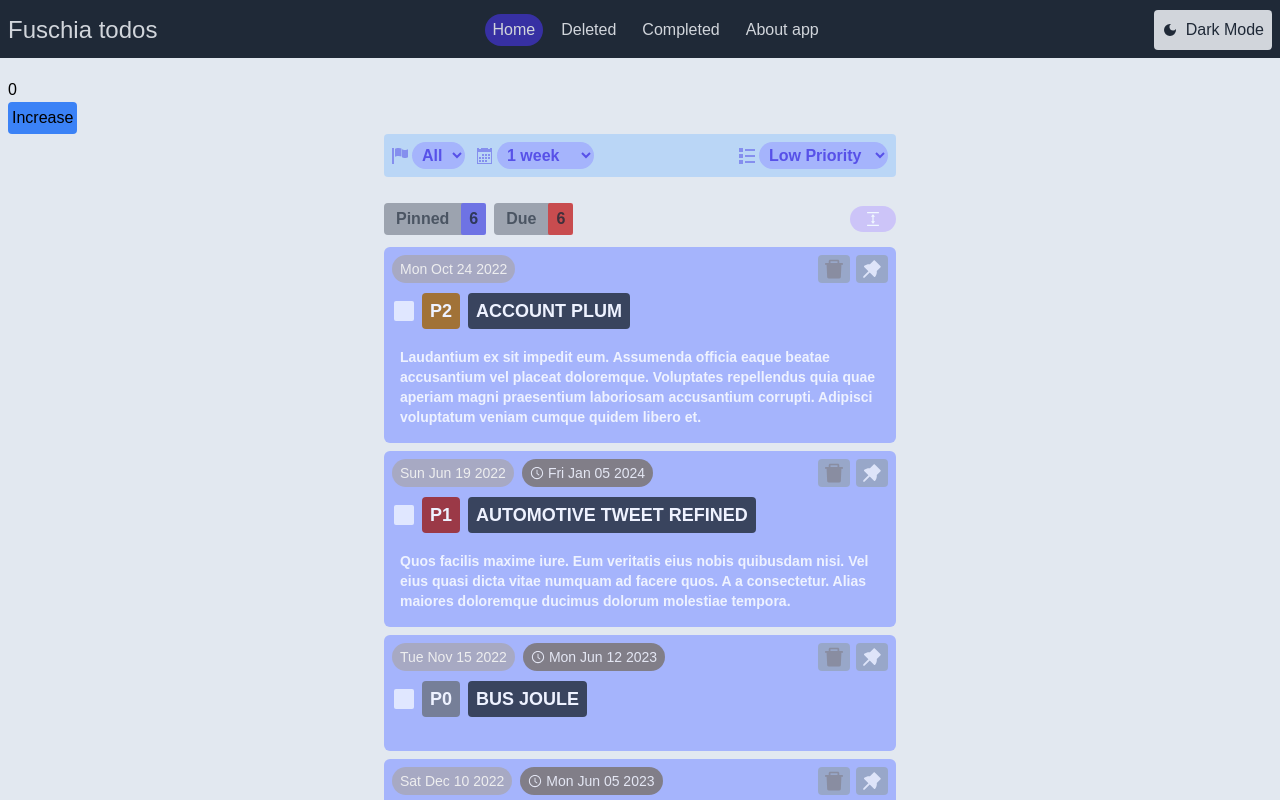
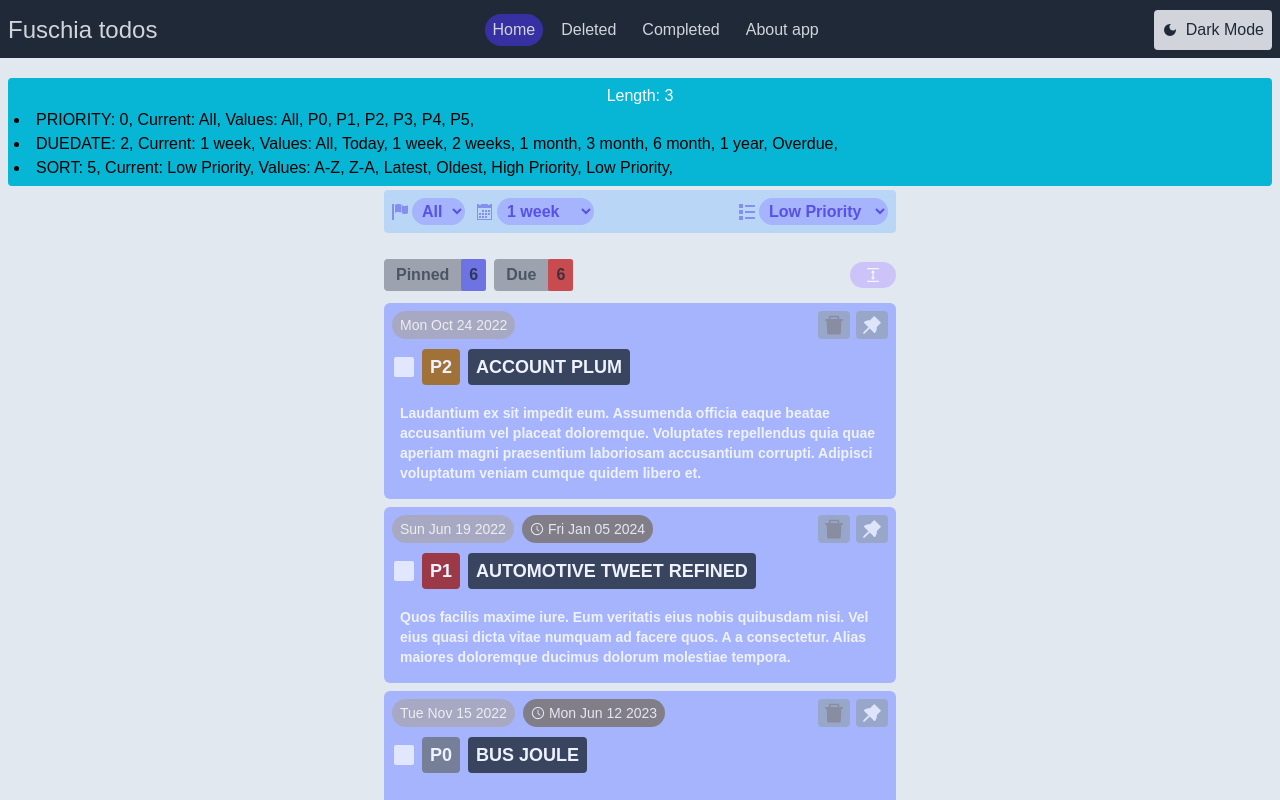
Before and after one commit to kaboomblam/tododarklight, a React (Vite) app: page / in a window 1280 px wide. Shown: the top 800 px of the page. Built offline with nearby package versions, Linux system fonts and the light colour scheme.

Commit message:
Test rendering of list data using zustand

```diff
--- a/src/pages/TodosPage.tsx
+++ b/src/pages/TodosPage.tsx
@@ -1,6 +1,6 @@
 import React from "react";
 import TodoList from "../components/TodoList";
-import useBearStore from "../stores/TodoStore";
+import { useBearStore, useTodoStore } from "../stores/TodoStore";
 
 type Props = {};
 
@@ -9,12 +9,32 @@ const TodoPage = (props: Props) => {
     return { bears: state.bears, increasePopulation: state.increasePopulation };
   });
 
+  const { todos, filters } = useTodoStore((state) => {
+    return { todos: state.todos, filters: state.filters };
+  });
+
   return (
     <>
-      <p>{bears}</p>
+      {/* <p>{bears}</p>
       <button onClick={increasePopulation} className="bg-blue-500 p-1 rounded">
         Increase
-      </button>
+      </button> */}
+      <div className="p-1.5 bg-cyan-500 mb-1 rounded">
+        <p className="text-white text-center">Length: {filters.length}</p>
+        <ul>
+          {filters.map((filter) => {
+            return (
+              <li key={filter.name} className="list-inside list-disc">
+                {filter.name.toUpperCase()}: {filter.currentValue}, Current:{" "}
+                {filter.values[filter.currentValue]}, Values:{" "}
+                {filter.values.map((value) => {
+                  return <span key={value}>{value}, </span>;
+                })}
+              </li>
+            );
+          })}
+        </ul>
+      </div>
       <TodoList />
     </>
   );
--- a/src/providers/TodoContext.tsx
+++ b/src/providers/TodoContext.tsx
@@ -10,6 +10,7 @@ import {
   priorityFilters,
   sortFilters,
 } from "../utils/filters";
+import { filterList } from "../utils/filter_list";
 
 type Props = { children: JSX.Element };
 
@@ -24,26 +25,7 @@ const TodoContext = createContext<ContextProps>({
 });
 
 const TodoProvider: React.FC<Props> = (props: Props) => {
-  const filters: FilterOption[] = [
-    new FilterOption(
-      "priority",
-      <ImFlag className="bg-red-500/0" />,
-      priorityFilters,
-      0,
-    ),
-    new FilterOption(
-      "dueDate",
-      <ImCalendar className="bg-red-500/0" />,
-      dueDateFilters,
-      2,
-    ),
-    new FilterOption(
-      "sort",
-      <ImList className="bg-red-500/0" />,
-      sortFilters,
-      sortFilters.length - 1,
-    ),
-  ];
+  const filters: FilterOption[] = filterList;
 
   function changeFilterValue(filterName: string, filterValue: string): void {
     const filterIndex = filters.findIndex(
--- a/src/stores/TodoStore.ts
+++ b/src/stores/TodoStore.ts
@@ -1,4 +1,9 @@
+import React from "react";
 import { create } from "zustand";
+import { Todo } from "../utils/todo";
+import { FilterOption } from "../utils/filters";
+import { ImCalendar, ImFlag, ImList } from "react-icons/im";
+import { filterList } from "../utils/filter_list";
 
 interface BearState {
   bears: number;
@@ -12,4 +17,15 @@ const useBearStore = create<BearState>()((set) => ({
   increasePopulation: () => set((state) => ({ bears: state.bears + 1 })),
 }));
 
-export default useBearStore;
+// my attempt at a TodoStore
+interface TodoState {
+  todos: Todo[];
+  filters: FilterOption[];
+}
+
+const useTodoStore = create<TodoState>()((set) => ({
+  todos: [],
+  filters: filterList,
+}));
+
+export { useBearStore, useTodoStore };
--- /dev/null
+++ b/src/utils/filter_list.tsx
@@ -0,0 +1,29 @@
+import React from "react";
+import {
+  FilterOption,
+  dueDateFilters,
+  priorityFilters,
+  sortFilters,
+} from "./filters";
+import { ImCalendar, ImFlag, ImList } from "react-icons/im";
+
+export let filterList = [
+  new FilterOption({
+    name: "priority",
+    icon: <ImFlag className="bg-red-500/0" />,
+    values: priorityFilters,
+    currentValue: 0,
+  }),
+  new FilterOption({
+    name: "dueDate",
+    icon: <ImCalendar className="bg-red-500/0" />,
+    values: dueDateFilters,
+    currentValue: 2,
+  }),
+  new FilterOption({
+    name: "sort",
+    icon: <ImList className="bg-red-500/0" />,
+    values: sortFilters,
+    currentValue: sortFilters.length - 1,
+  }),
+];
--- a/src/utils/filters.ts
+++ b/src/utils/filters.ts
@@ -1,15 +1,17 @@
+type FilterObjectParams = {
+  name: string;
+  icon: JSX.Element;
+  values: string[];
+  currentValue: number;
+};
+
 export class FilterOption {
   name: string;
   icon: JSX.Element;
   values: string[];
   currentValue: number;
 
-  constructor(
-    name: string,
-    icon: JSX.Element,
-    values: string[],
-    currentValue: number,
-  ) {
+  constructor({ name, icon, values, currentValue }: FilterObjectParams) {
     this.name = name;
     this.icon = icon;
     this.values = values;
```
